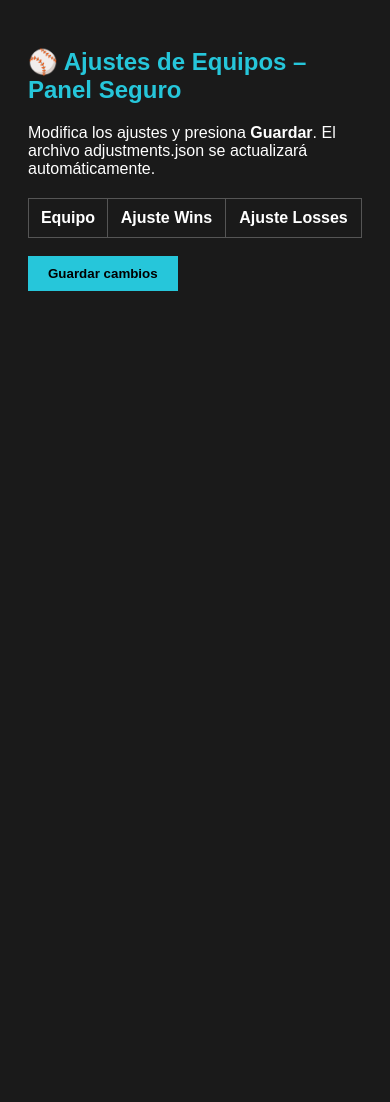
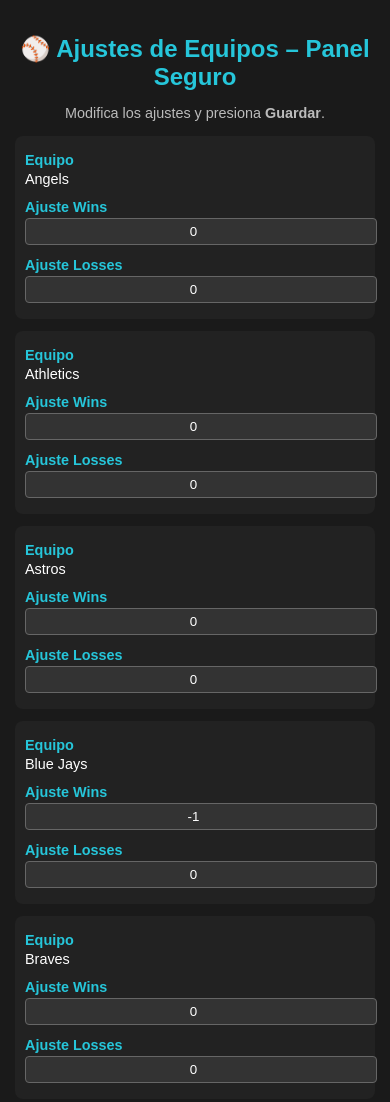
Before and after one commit to compasports/TJMX2P, a plain HTML site: page templates/panel.html in a window 390 px wide. Shown: the top 1102 px of the page. Before the commit the page ends 844 px from the top, so only its background shows below. Drawn offline with Linux system fonts and the light colour scheme; no server answers; files whose address does not match are found by name.

Commit message:
Add files via upload

```diff
--- a/templates/panel.html
+++ b/templates/panel.html
@@ -3,21 +3,123 @@
 <head>
 <meta charset="UTF-8">
 <title>Panel de Ajustes MLB</title>
+
+<meta name="viewport" content="width=device-width, initial-scale=1.0">
+
 <style>
-    body { background:#1a1a1a; color:white; font-family:Arial; padding:20px; }
-    h2 { color:#26c6da; }
-    table { width:100%; border-collapse:collapse; margin-top:20px; }
-    th, td { border:1px solid #555; padding:10px; text-align:center; }
-    input { width:80px; padding:4px; }
-    button { padding:10px 20px; background:#26c6da; border:none; color:black; font-weight:bold; cursor:pointer; }
-    button:hover { background:#00acc1; }
+    body {
+        background:#1a1a1a;
+        color:white;
+        font-family:Arial, sans-serif;
+        padding:15px;
+        margin:0;
+    }
+
+    h2 {
+        color:#26c6da;
+        font-size:1.5rem;
+        text-align:center;
+        margin-bottom:10px;
+    }
+
+    p {
+        text-align:center;
+        font-size:0.9rem;
+        color:#bbb;
+    }
+
+    table {
+        width:100%;
+        border-collapse:collapse;
+        margin-top:15px;
+    }
+
+    th, td {
+        border:1px solid #444;
+        padding:8px;
+        text-align:center;
+        font-size:0.9rem;
+    }
+
+    th {
+        background:#222;
+    }
+
+    input {
+        width:70px;
+        padding:5px;
+        border-radius:4px;
+        border:1px solid #666;
+        background:#333;
+        color:white;
+        text-align:center;
+    }
+
+    button {
+        width:100%;
+        padding:12px;
+        background:#26c6da;
+        border:none;
+        color:black;
+        font-weight:bold;
+        cursor:pointer;
+        border-radius:6px;
+        margin-top:20px;
+        font-size:1rem;
+    }
+
+    button:hover {
+        background:#00acc1;
+    }
+
+    /* 📱 Vista móvil */
+    @media (max-width: 600px) {
+
+        table, thead, tbody, th, td, tr {
+            display:block;
+        }
+
+        thead {
+            display:none;
+        }
+
+        tr {
+            background:#222;
+            margin-bottom:12px;
+            padding:10px;
+            border-radius:8px;
+        }
+
+        td {
+            border:none;
+            text-align:left;
+            padding:6px 0;
+            font-size:0.9rem;
+        }
+
+        td::before {
+            content: attr(data-label);
+            font-weight:bold;
+            color:#26c6da;
+            display:block;
+            margin-bottom:3px;
+        }
+
+        input {
+            width:100%;
+        }
+
+        button {
+            font-size:1.1rem;
+        }
+    }
 </style>
 </head>
 
 <body>
 
 <h2>⚾ Ajustes de Equipos – Panel Seguro</h2>
-<p>Modifica los ajustes y presiona <b>Guardar</b>. El archivo adjustments.json se actualizará automáticamente.</p>
+<p>Modifica los ajustes y presiona <b>Guardar</b>.</p>
 
 <table id="tbl">
     <thead>
@@ -30,7 +132,6 @@
     <tbody></tbody>
 </table>
 
-<br>
 <button onclick="save()">Guardar cambios</button>
 
 <script>
@@ -44,15 +145,15 @@
         for (const [team, vals] of Object.entries(adj)) {
             const tr = document.createElement("tr");
             tr.innerHTML = `
-                <td>${team}</td>
-                <td><input type="number" value="${vals[0]}" data-team="${team}" data-type="wins"></td>
-                <td><input type="number" value="${vals[1]}" data-team="${team}" data-type="losses"></td>
+                <td data-label="Equipo">${team}</td>
+                <td data-label="Ajuste Wins"><input type="number" value="${vals[0]}" data-team="${team}" data-type="wins"></td>
+                <td data-label="Ajuste Losses"><input type="number" value="${vals[1]}" data-team="${team}" data-type="losses"></td>
             `;
             tbody.appendChild(tr);
         }
     });
 
-// Guardar ajustes (Render lo recibe vía POST a un webhook)
+// Guardar ajustes
 function save() {
     const inputs = document.querySelectorAll("input");
     let updated = {};
```
